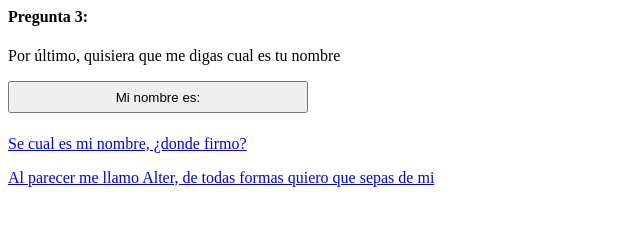
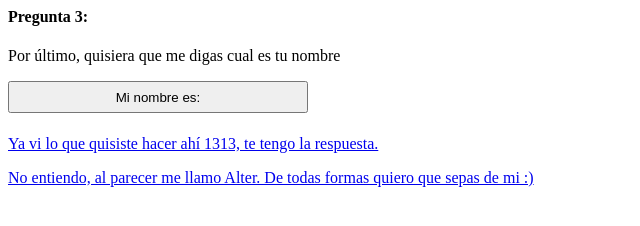
Before and after one commit to alagos/recluta, a plain HTML site: page index3.html in a window 1280 px wide. Shown: the whole page, without its empty margins (0-640 px from the left). Drawn offline with Linux system fonts and the light colour scheme.

Commit message:
Some small corrections

```diff
--- a/index3.html
+++ b/index3.html
@@ -6,10 +6,11 @@
     <button id="choose" style="width: 300px; height: 32px;">Mi nombre es:</button>
     <h1 id="candidate"></h1>
   </span>
-  <p><a href="https://goo.gl/forms/3CFPF6UyrRv1L1I92">Se cual es mi nombre, ¿donde firmo?</a></p>
-  <p><a href="https://goo.gl/forms/AKo3Wweb1AzQCAqr2">Al parecer me llamo Alter, de todas formas quiero que sepas de mi</a></p>
+  <p><a href="https://goo.gl/forms/3CFPF6UyrRv1L1I92">Ya vi lo que quisiste hacer ahí 1313, te tengo la respuesta.</a></p>
+  <p><a href="https://goo.gl/forms/AKo3Wweb1AzQCAqr2">No entiendo, al parecer me llamo Alter. De todas formas quiero que sepas de mi :)</a></p>
 </body>
 <script>
+  // Excelente, vas bien encaminado, disfrutalo :D
   levelMap = {
     'easy': 1,
     'medium': .1,
```
Also changed, not shown: index2.html (+1 -1 lines).
